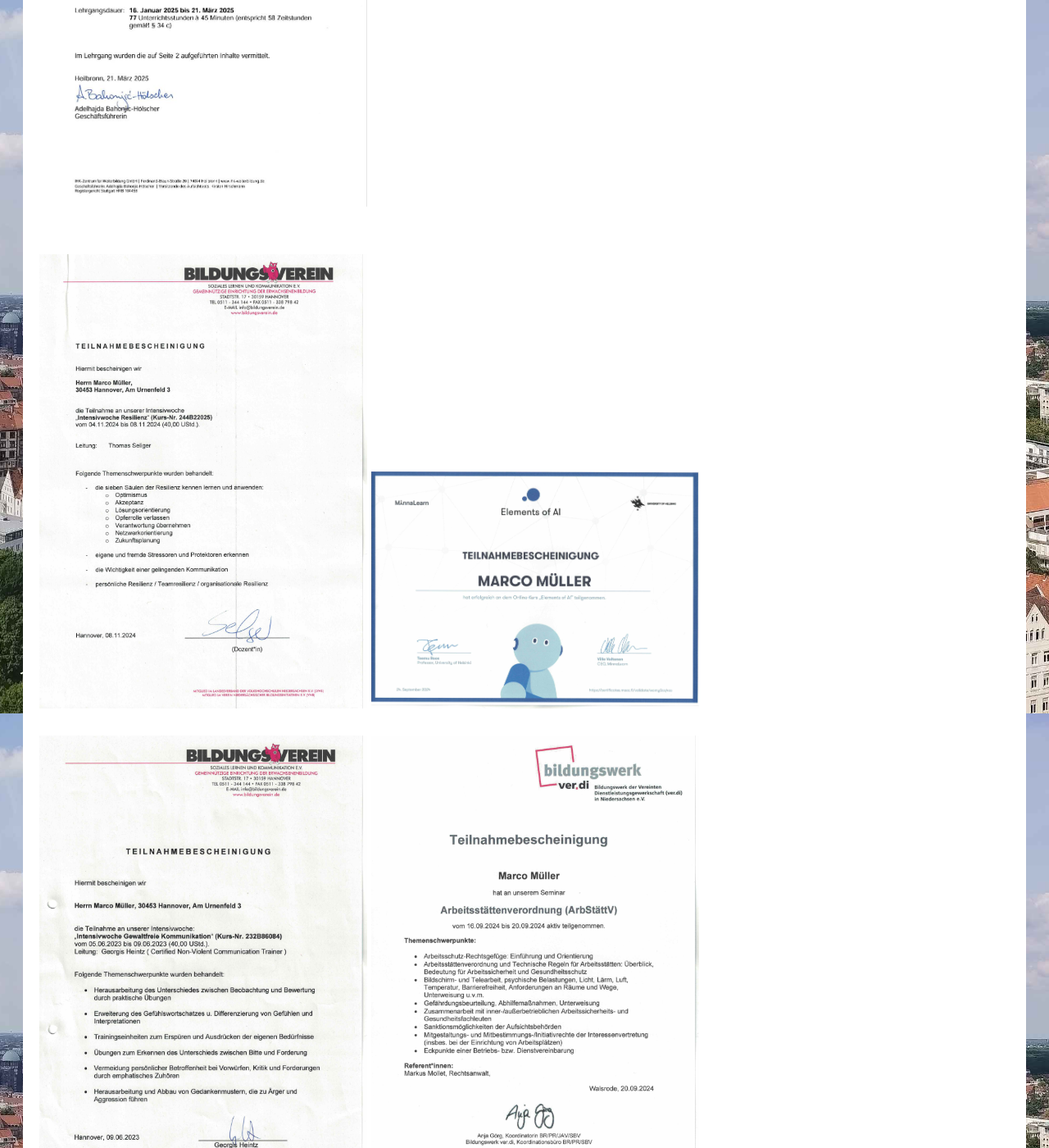
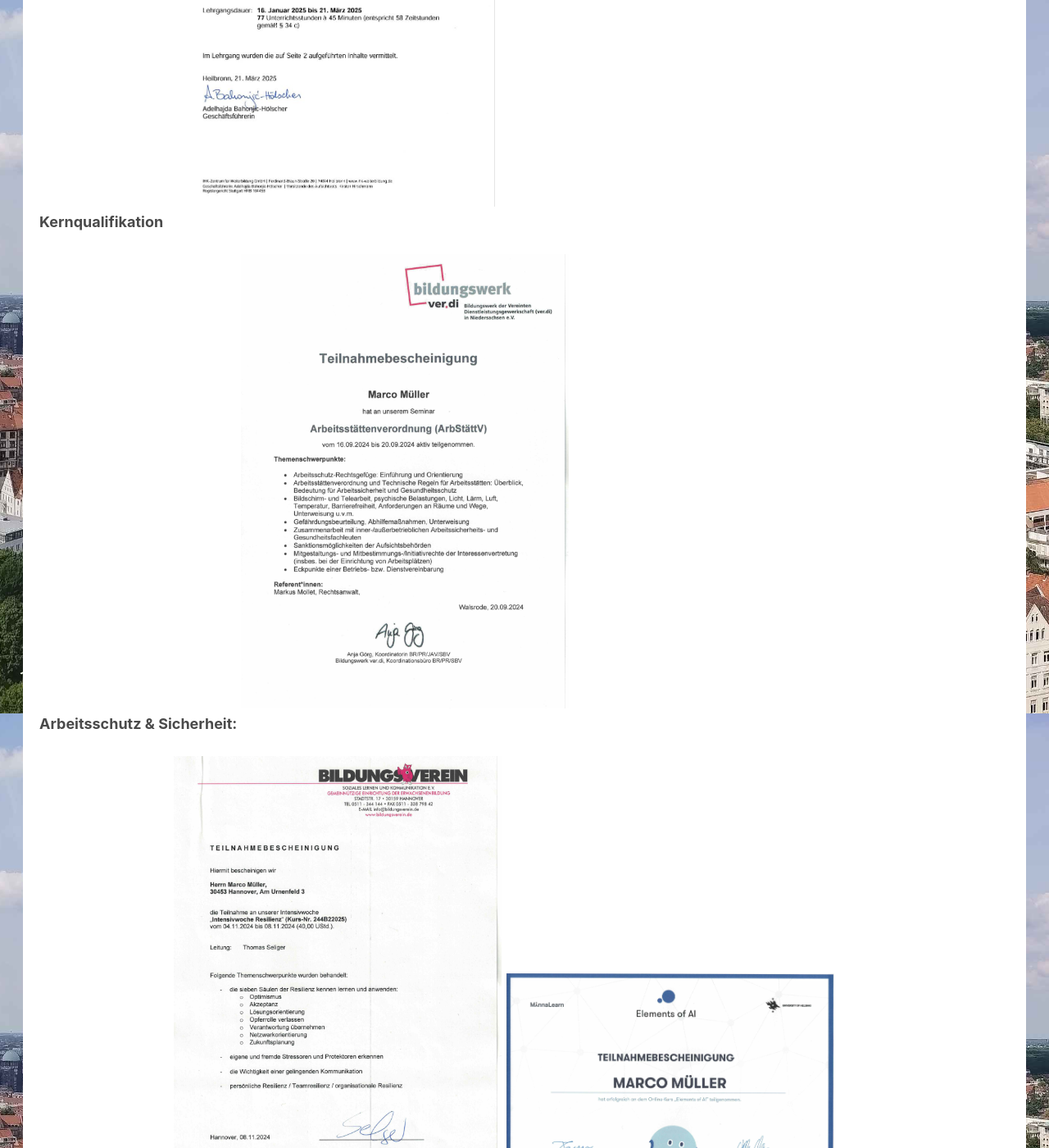
Before and after one commit to marek22k/hausverwaltung, a Jekyll site: the page built from nachweise-und-zertifikate.md, in a window 1280 px wide and 1400 px high, scrolled down 930 px. Shown: the whole window at 82% size. Built offline with Jekyll 4.4.1, drawn with Linux system fonts in a browser that asks for light colours.

Commit message:
Update nachweise-und-zertifikate.md

```diff
--- a/nachweise-und-zertifikate.md
+++ b/nachweise-und-zertifikate.md
@@ -5,11 +5,13 @@
 description:
 keywords: ddd
 ---
-
+**Kernqualifikation**
 <a href="/assets/img/nachweise-und-zertifikate/mueller_marco_zert.PDF"><img src="/assets/img/nachweise-und-zertifikate/Zertifikat_Immoverwalter_s1.JPG" alt="Resilienz" class="certificate"></a>
 
+**Arbeitsschutz & Sicherheit:**
+<a href="/assets/img/nachweise-und-zertifikate/arbeitsschutz.jpeg"><img src="/assets/img/nachweise-und-zertifikate/arbeitsschutz.jpeg" alt="Arbeitsschutz" class="certificate"></a>
 
+**Weitere Softskills:**
 <a href="/assets/img/nachweise-und-zertifikate/resilienz.jpeg"><img src="/assets/img/nachweise-und-zertifikate/resilienz.jpeg" alt="Resilienz" class="certificate"></a>
 <a href="/assets/img/nachweise-und-zertifikate/ki.jpeg"><img src="/assets/img/nachweise-und-zertifikate/ki.jpeg" alt="KI" class="certificate"></a>
 <a href="/assets/img/nachweise-und-zertifikate/gewaltfreie_kommunikation.jpeg"><img src="/assets/img/nachweise-und-zertifikate/gewaltfreie_kommunikation.jpeg" alt="gewaltfreie Kommunikation" class="certificate"></a>
-<a href="/assets/img/nachweise-und-zertifikate/arbeitsschutz.jpeg"><img src="/assets/img/nachweise-und-zertifikate/arbeitsschutz.jpeg" alt="Arbeitsschutz" class="certificate"></a>
```
